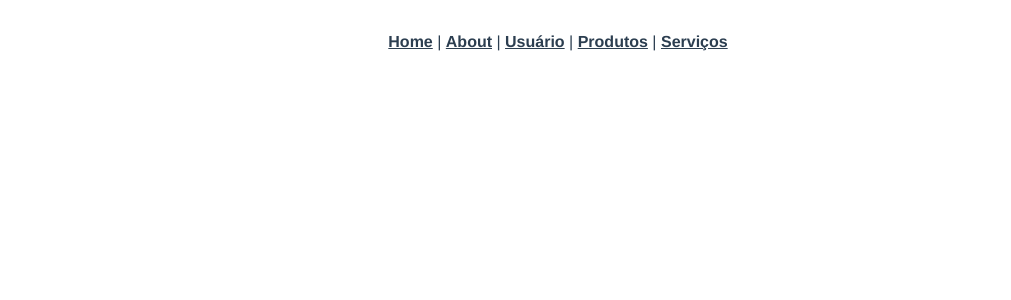
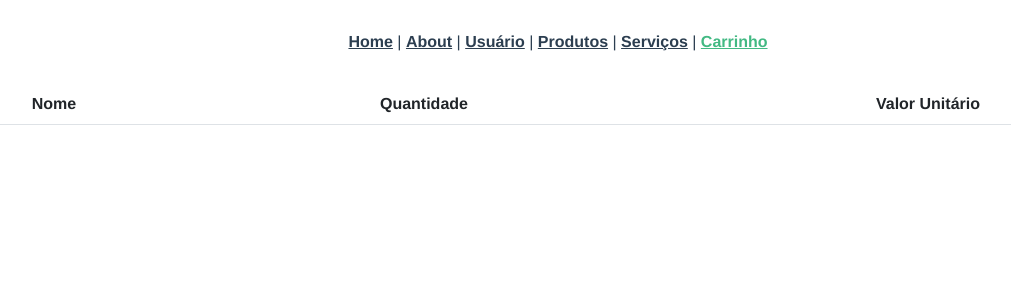
Before and after one commit to Samuca1352/app, a Vue app: page /carrinho in a window 1280 px wide. Shown: the top 300 px of the page, without its empty margins (82-1093 px from the left). Built offline with nearby package versions, Linux system fonts and the light colour scheme.

Commit message:
teste 1 carrinho

```diff
--- a/package.json
+++ b/package.json
@@ -9,6 +9,7 @@
   },
   "dependencies": {
     "bootstrap": "^5.2.0",
+    "bootstrap-icons": "^1.9.1",
     "bootstrap-vue": "^2.22.0",
     "core-js": "^3.8.3",
     "vue": "^3.2.37",
--- a/src/App.vue
+++ b/src/App.vue
@@ -4,11 +4,12 @@
     <router-link to="/about">About</router-link> |
     <router-link to="/usuarios/10">Usuário</router-link> |
     <router-link :to="{ name: 'products'}">Produtos</router-link> |
-    <router-link :to="{ name: 'servicos' }">Serviços</router-link>
+    <router-link :to="{ name: 'servicos' }">Serviços</router-link> |
+    <router-link to="/carrinho">Carrinho</router-link>
   </nav>
   <router-view />
 
-  <i class="bi bi-cart"></i>
+
 
 </template>
 
--- a/src/components/Products/AppProducts.vue
+++ b/src/components/Products/AppProducts.vue
@@ -1,4 +1,7 @@
-<template lang="">
+<template>
+  <svg xmlns="http://www.w3.org/2000/svg" width="40" height="auto" fill="currentColor" class="bi bi-basket" viewBox="0 0 16 16">
+  <path d="M5.757 1.071a.5.5 0 0 1 .172.686L3.383 6h9.234L10.07 1.757a.5.5 0 1 1 .858-.514L13.783 6H15a1 1 0 0 1 1 1v1a1 1 0 0 1-1 1v4.5a2.5 2.5 0 0 1-2.5 2.5h-9A2.5 2.5 0 0 1 1 13.5V9a1 1 0 0 1-1-1V7a1 1 0 0 1 1-1h1.217L5.07 1.243a.5.5 0 0 1 .686-.172zM2 9v4.5A1.5 1.5 0 0 0 3.5 15h9a1.5 1.5 0 0 0 1.5-1.5V9H2zM1 7v1h14V7H1zm3 3a.5.5 0 0 1 .5.5v3a.5.5 0 0 1-1 0v-3A.5.5 0 0 1 4 10zm2 0a.5.5 0 0 1 .5.5v3a.5.5 0 0 1-1 0v-3A.5.5 0 0 1 6 10zm2 0a.5.5 0 0 1 .5.5v3a.5.5 0 0 1-1 0v-3A.5.5 0 0 1 8 10zm2 0a.5.5 0 0 1 .5.5v3a.5.5 0 0 1-1 0v-3a.5.5 0 0 1 .5-.5zm2 0a.5.5 0 0 1 .5.5v3a.5.5 0 0 1-1 0v-3a.5.5 0 0 1 .5-.5z"/>
+</svg>
     <div class="d-flex justify-content-center">
         <AppProduct v-for="product in $store.state.products"
         :key="product.id"
--- a/src/router/index.js
+++ b/src/router/index.js
@@ -30,6 +30,10 @@ const routes = [
     name:'products',
     component:()=> import('../components/Products/AppProducts.vue')
   },
+  {  path: '/carrinho',
+    name:'carrinho',
+    component:()=> import('../views/CarrinhoView.vue')
+  },
 
 ]
 
--- a/src/store/index.js
+++ b/src/store/index.js
@@ -29,7 +29,7 @@ export default createStore({
     ]
     ,
       cart: [
-        ''
+
       ]
   },
   mutations: {
--- /dev/null
+++ b/src/views/CarrinhoView.vue
@@ -0,0 +1,32 @@
+<template >
+
+    <table class="table">
+  <thead>
+    <tr>
+      <th scope="col">Nome</th>
+      <th scope="col">Quantidade</th>
+      <th scope="col">Valor Unitário</th>
+    </tr>
+  </thead>
+  <tbody>
+    <tr :key="itens.id" v-for="itens in $store.state.cart" >
+    <th scope="row">{{itens.name}}</th>
+      <td >{{itens.qtd}}</td>
+      <td >R$ {{itens.price}}</td>
+
+
+    </tr>
+
+  </tbody>
+</table>
+</template>
+<script>
+export default {
+    computed: {
+
+    },
+}
+</script>
+<style>
+
+</style>
```
Also changed, not shown: 1 other file (tests, documents, lock files or other folders).
